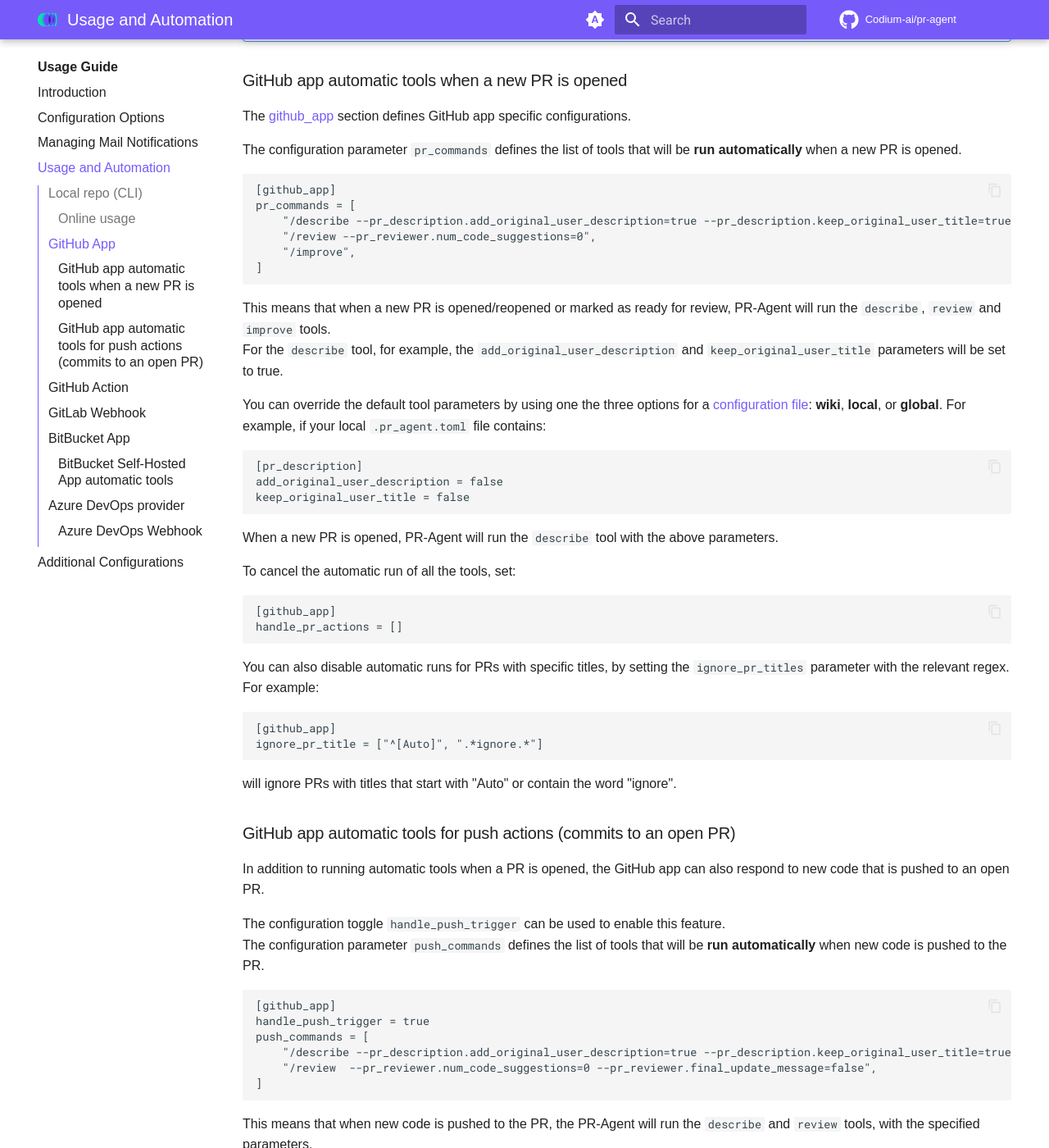
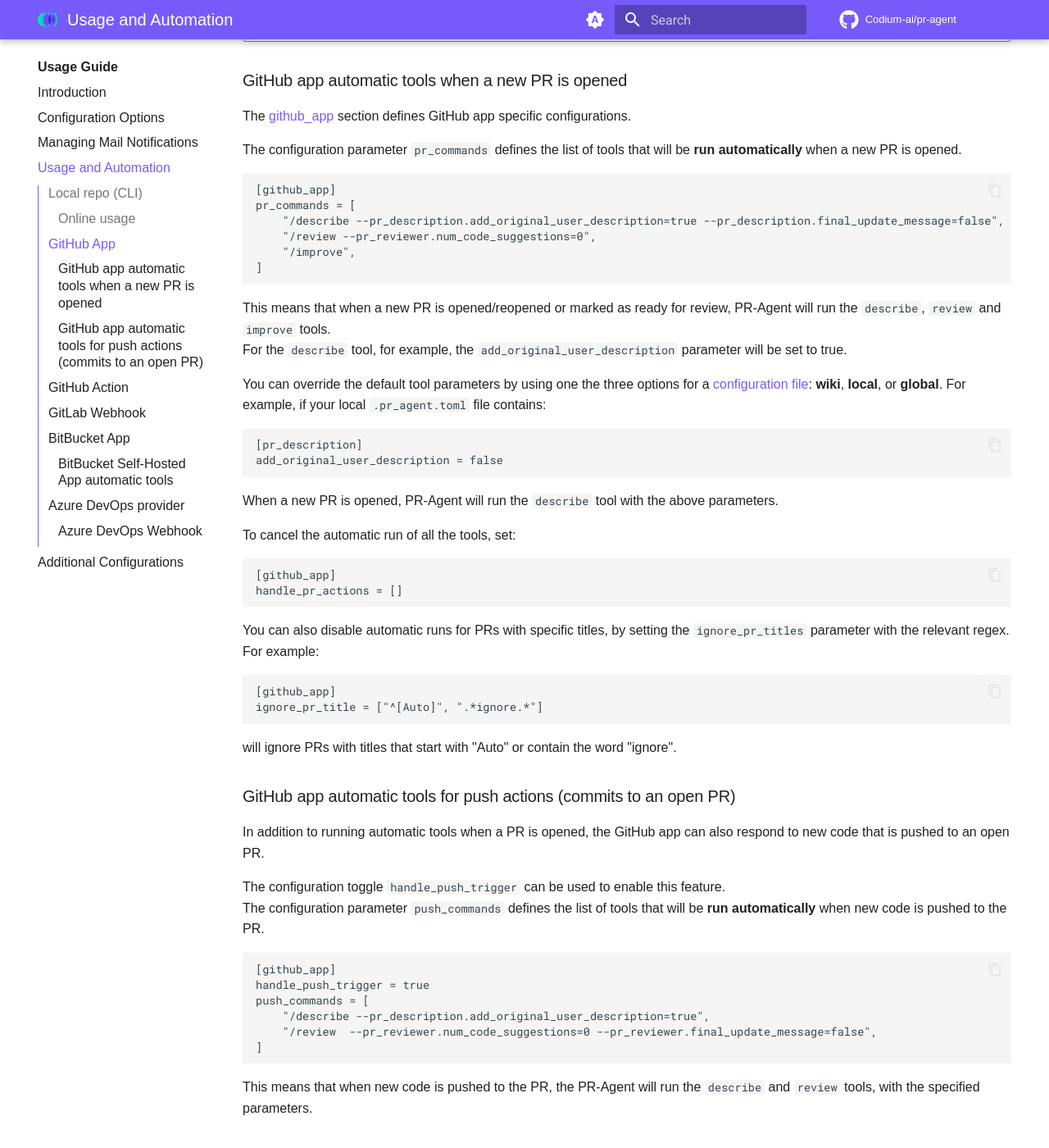
Before and after one commit to Codium-ai/pr-agent, an MkDocs documentation site: the page built from docs/docs/usage-guide/automations_and_usage.md, in a window 1280 px wide and 1400 px high, scrolled down 1564 px. Shown: the whole window at 82% size. Built offline with MkDocs 1.6.1 and Material for MkDocs 9.7.7, drawn with Linux system fonts in a browser that asks for light colours; comment, search, counter and statistics services are not loaded; some of the changed text lies outside the part shown.

````diff
--- a/docs/docs/usage-guide/automations_and_usage.md
+++ b/docs/docs/usage-guide/automations_and_usage.md
@@ -62,20 +62,19 @@
 ```
 [github_app]
 pr_commands = [
-    "/describe --pr_description.add_original_user_description=true --pr_description.keep_original_user_title=true --pr_description.final_update_message=false",
+    "/describe --pr_description.add_original_user_description=true --pr_description.final_update_message=false",
     "/review --pr_reviewer.num_code_suggestions=0",
     "/improve",
 ]
 ```
 This means that when a new PR is opened/reopened or marked as ready for review, PR-Agent will run the `describe`, `review` and `improve` tools.
-For the `describe` tool, for example, the `add_original_user_description` and `keep_original_user_title` parameters will be set to true.
+For the `describe` tool, for example, the `add_original_user_description` parameter will be set to true.
 
 You can override the default tool parameters by using one the three options for a [configuration file](https://codium-ai.github.io/Docs-PR-Agent/usage-guide/#configuration-options): **wiki**, **local**, or **global**.
 For example, if your local `.pr_agent.toml` file contains:
 ```
 [pr_description]
 add_original_user_description = false
-keep_original_user_title = false
 ```
 When a new PR is opened, PR-Agent will run the `describe` tool with the above parameters.
 
@@ -102,7 +101,7 @@
 [github_app]
 handle_push_trigger = true
 push_commands = [
-    "/describe --pr_description.add_original_user_description=true --pr_description.keep_original_user_title=true",
+    "/describe --pr_description.add_original_user_description=true",
     "/review  --pr_reviewer.num_code_suggestions=0 --pr_reviewer.final_update_message=false",
 ]
 ```
@@ -142,7 +141,7 @@
 ```
 [gitlab]
 pr_commands = [
-    "/describe --pr_description.add_original_user_description=true --pr_description.keep_original_user_title=true",
+    "/describe --pr_description.add_original_user_description=true",
     "/review --pr_reviewer.num_code_suggestions=0",
     "/improve",
 ]
@@ -202,7 +201,7 @@
 ```
 [azure_devops_server]
 pr_commands = [
-    "/describe --pr_description.add_original_user_description=true --pr_description.keep_original_user_title=true",
+    "/describe --pr_description.add_original_user_description=true",
     "/review --pr_reviewer.num_code_suggestions=0",
     "/improve",
 ]
````
Also changed, not shown: docs/docs/tools/describe.md (+5 -6 lines), docs/docs/usage-guide/configuration_options.md (+1 -1 lines), 3 other files.
